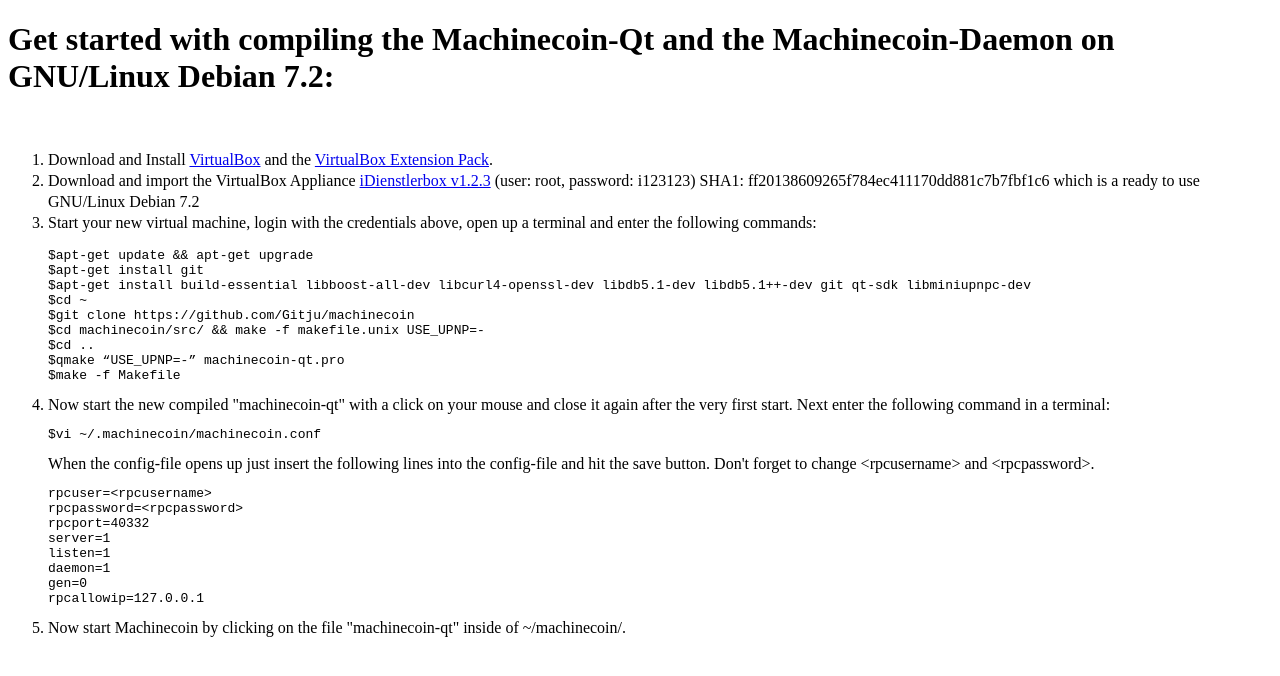
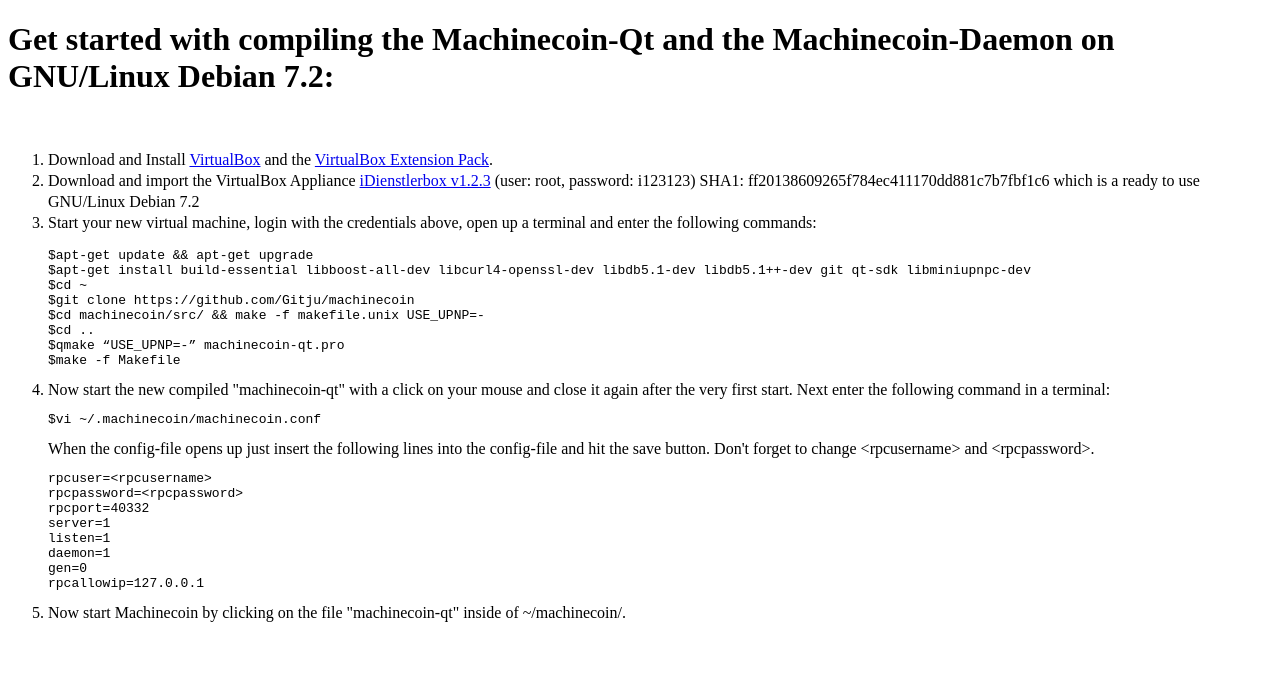
Before and after one commit to Gitju/machinecoin-docs, a plain HTML site: page build instructions/linux_daemon_qt/index.html in a window 1280 px wide. Drawn offline with Linux system fonts and the light colour scheme.

Commit message:
Git existiert an der Stelle bereits

```diff
--- a/build instructions/linux_daemon_qt/index.html
+++ b/build instructions/linux_daemon_qt/index.html
@@ -31,7 +31,6 @@
             following commands:</span>
             <pre>
 $apt-get update &amp;&amp; apt-get upgrade
-$apt-get install git
 $apt-get install build-essential libboost-all-dev libcurl4-openssl-dev libdb5.1-dev libdb5.1++-dev git qt-sdk libminiupnpc-dev
 $cd ~
 $git clone https://github.com/Gitju/machinecoin
```
